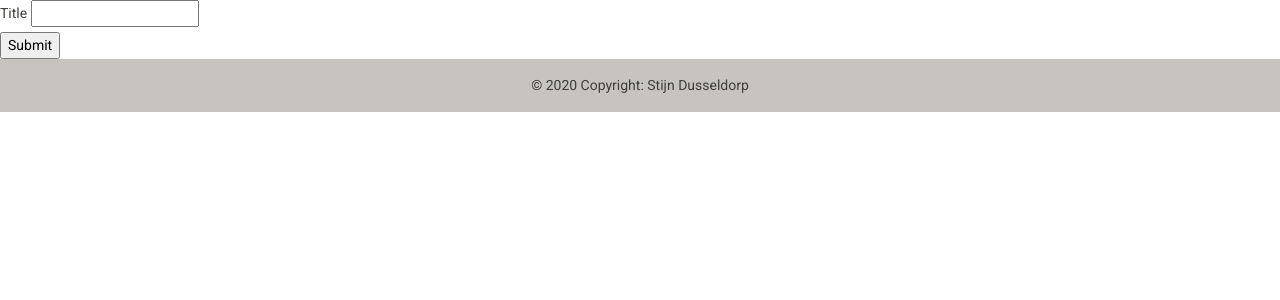
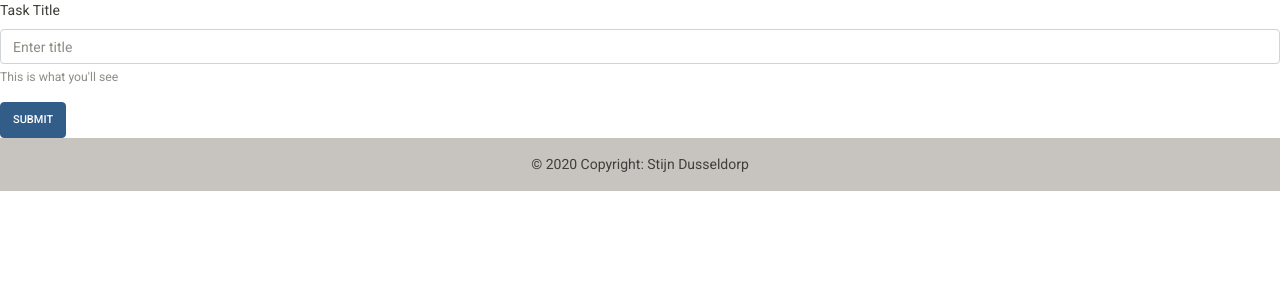
Before and after one commit to Stijndus/challenge-back-end, a PHP site: page /createList.php in a window 1280 px wide. Shown: the part 54-354 px from the top of the page. Run offline with PHP 8.4, Linux system fonts and the light colour scheme; some libraries are stand-ins or nearby versions.

Commit message:
Remande the form /  udated title

```diff
--- a/createList.php
+++ b/createList.php
@@ -15,7 +15,7 @@ if ($_SERVER['REQUEST_METHOD'] == 'POST') {
     <meta charset="UTF-8">
     <meta http-equiv="X-UA-Compatible" content="IE=edge">
     <meta name="viewport" content="width=device-width, initial-scale=1.0">
-    <title>Document</title>
+    <title>Create List</title>
     <link rel="stylesheet" href="https://cdn.jsdelivr.net/npm/bootswatch@4.5.2/dist/sandstone/bootstrap.min.css" integrity="sha384-zEpdAL7W11eTKeoBJK1g79kgl9qjP7g84KfK3AZsuonx38n8ad+f5ZgXtoSDxPOh" crossorigin="anonymous">
 
     <link rel="stylesheet" href="resources/css/style.css">
@@ -24,14 +24,12 @@ if ($_SERVER['REQUEST_METHOD'] == 'POST') {
 <body>
     <?php include "assets/components/header.php"; ?>
     <form class="" action="" method="POST" onsubmit="return confirm('Are you sure you want to add this list?')">
-        <div class="">
-            <div>
-                <label for="title">Title</label>
-                <input type="text" name="title">
-            </div>
-
-            <input type="submit">
+        <div class="form-group">
+            <label for="Title">Task Title</label>
+            <input type="text" class="form-control" id="Title" name="title" aria-describedby="titleHelp" placeholder="Enter title">
+            <small id="titleHelp" class="form-text text-muted">This is what you'll see</small>
         </div>
+        <button type="submit" class="btn btn-primary">Submit</button>
     </form>
     <?php include "assets/components/footer.php"; ?>
 
--- a/createTask.php
+++ b/createTask.php
@@ -16,7 +16,7 @@ if ($_SERVER['REQUEST_METHOD'] == 'POST') {
     <meta charset="UTF-8">
     <meta http-equiv="X-UA-Compatible" content="IE=edge">
     <meta name="viewport" content="width=device-width, initial-scale=1.0">
-    <title>Document</title>
+    <title>Create Task</title>
     <link rel="stylesheet" href="https://cdn.jsdelivr.net/npm/bootswatch@4.5.2/dist/sandstone/bootstrap.min.css" integrity="sha384-zEpdAL7W11eTKeoBJK1g79kgl9qjP7g84KfK3AZsuonx38n8ad+f5ZgXtoSDxPOh" crossorigin="anonymous">
 
     <link rel="stylesheet" href="resources/css/style.css">
```
